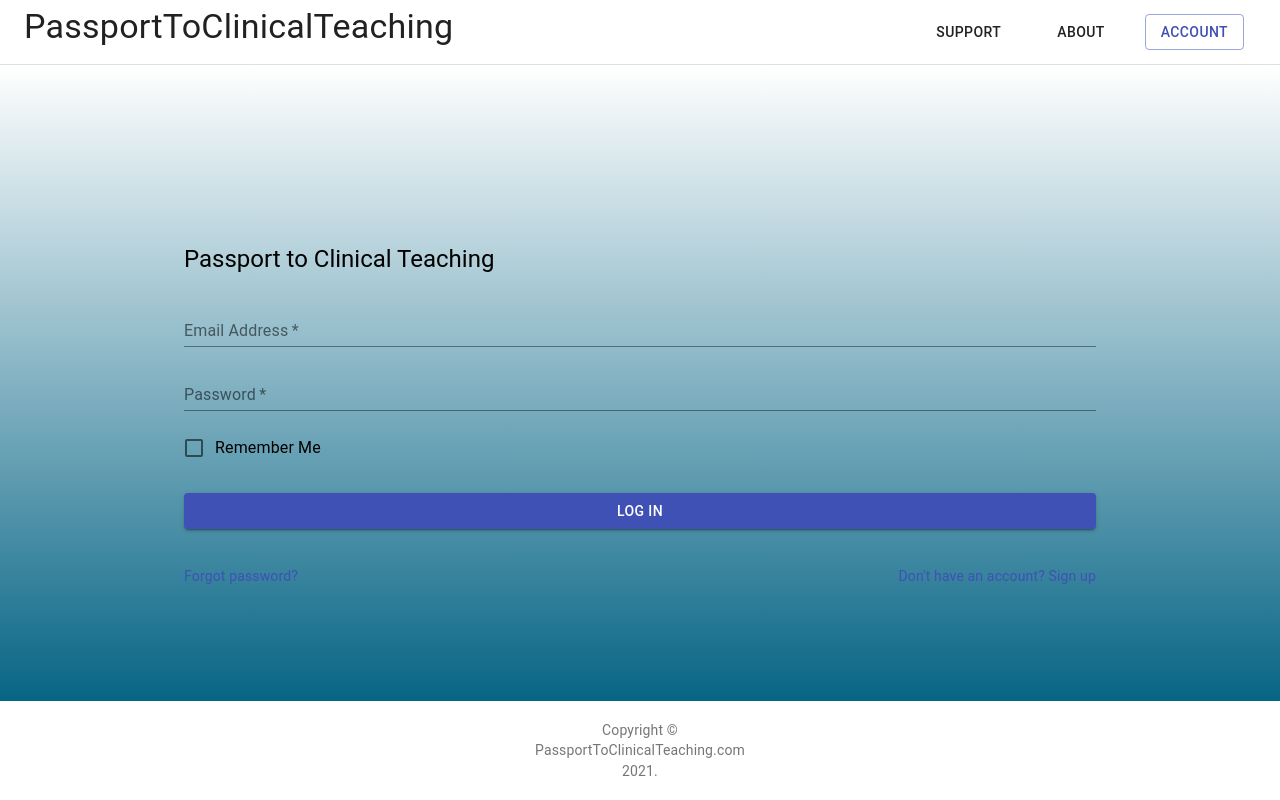
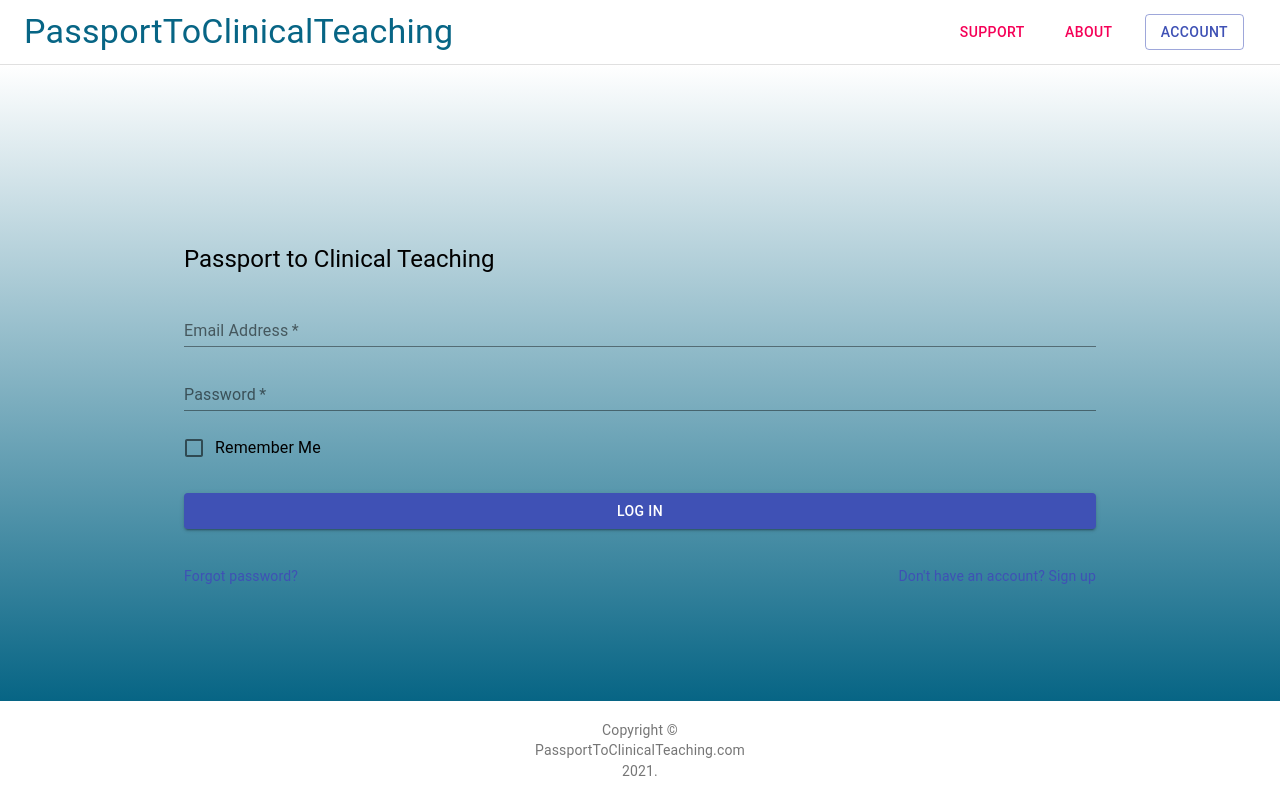
Before and after one commit to Medical-Passport/MedicalTeachingPassport, a Next.js app: page /user/login in a window 1280 px wide. Built offline with nearby package versions, Linux system fonts and the light colour scheme.

Commit message:
Issue: Fixing various MUI-related warnings/errors
Navbar now properly shows white as the background color.
Main navbar text (link) now shows the intended color.
Button links now use primary and secondary color palettes accordingly.

```diff
--- a/components/Navbar.jsx
+++ b/components/Navbar.jsx
@@ -16,6 +16,7 @@ const useStyles = makeStyles((theme) => ({
   },
   appBar: {
     borderBottom: `1px solid ${theme.palette.divider}`,
+    backgroundColor: "white",
   },
   toolbar: {
     flexWrap: "wrap",
@@ -49,7 +50,10 @@ const useStyles = makeStyles((theme) => ({
       paddingBottom: theme.spacing(6),
     },
   },
-}));
+  colorTextPrimary: {
+    color: "#076585"
+  },
+}), { name: 'MuiNavbar' });
 
 function Navbar() {
   const classes = useStyles();
@@ -57,21 +61,20 @@ function Navbar() {
   return (
     <AppBar
       position="static"
-      color="white"
       elevation={0}
       className={classes.appBar}
     >
       <Toolbar className={classes.toolbar}>
-        <Grid container space={24} alightItems="center">
+        <Grid container space={24} alignItems="center">
           <Grid item>
             <Typography
               variant="h4"
-              color="#076585"
+              color="textPrimary"
               noWrap
               className={classes.toolbarTitle}
             >
-              <a href="/">PassportToClinicalTeaching
-</a>            </Typography>
+              <a href="/" className={classes.colorTextPrimary}>PassportToClinicalTeaching</a>
+            </Typography>
           </Grid>
 
           <Grid item xs container direction="row-reverse">
@@ -83,25 +86,26 @@ function Navbar() {
                 >
                   Account
               </Button>
+
             <Grid item>
                 <Button
-                variant="button"
-                color="textPrimary"
+                    color="secondary"
                     href="/about/faq"
                     className={classes.link}
                   >
                     About
                 </Button>
             </Grid>
+
             <Grid item>
                 <Button
-                variant="button"
-                color="textPrimary"
+                    color="secondary"
                     href="#"
                     className={classes.link}
                   >
                     Support
                 </Button>
+
             </Grid>
             <Grid item></Grid>
           </Grid>
```
Lines whose indentation alone changed are shown as unchanged.
